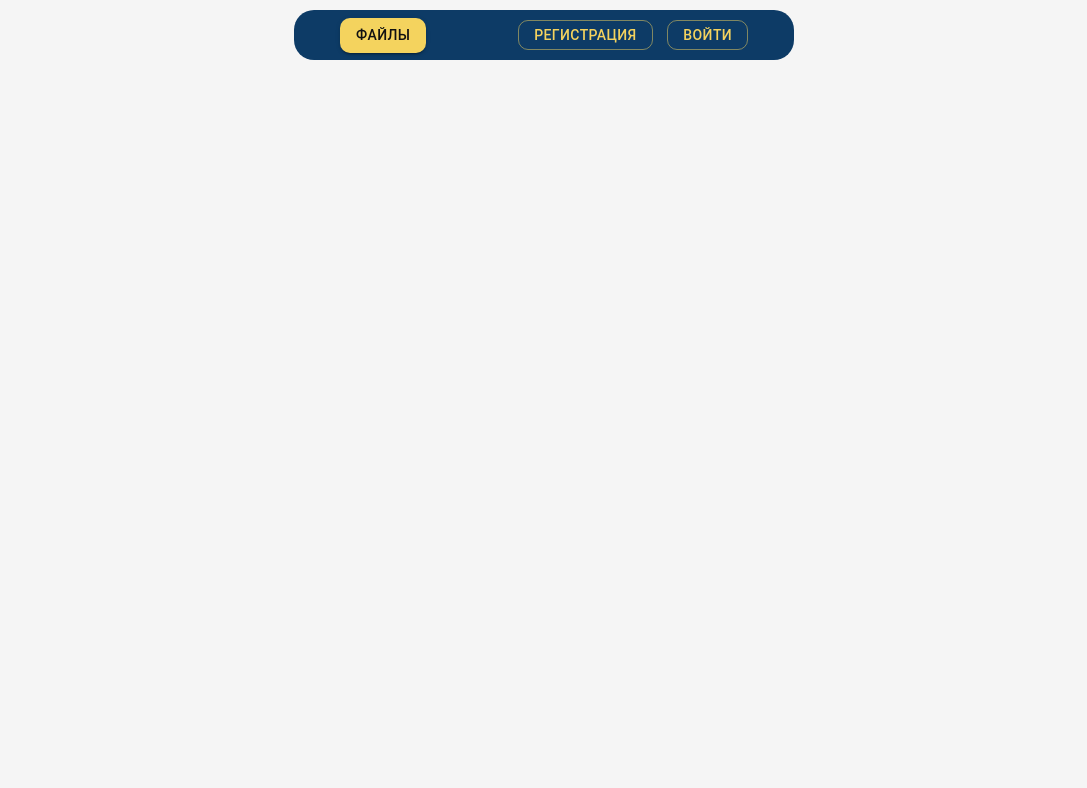
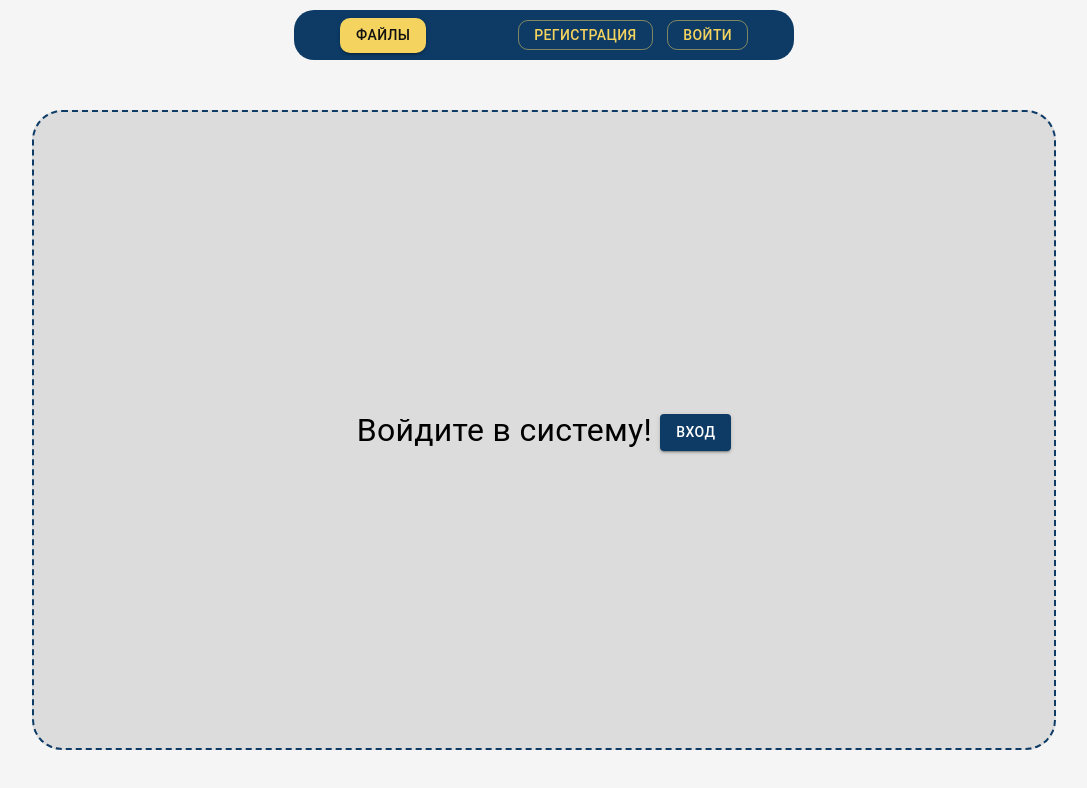
Before and after one commit to 2two2d/IPSTTaskFour, a React (Vite) app: page / in a window 1280 px wide. Shown: the top 788 px of the page, without its empty margins (96-1183 px from the left). Built offline with nearby package versions, Linux system fonts and the light colour scheme.

Commit message:
Начал вёрстку главной страницы

```diff
--- a/src/components/HeaderApp.tsx
+++ b/src/components/HeaderApp.tsx
@@ -23,6 +23,7 @@ const HeaderApp = () => {
                 <Button
                     color={'secondary'}
                     variant={isCurrentPath('/') ? 'contained' : 'outlined'}
+                    onClick={() => navigate('/')}
                 >Файлы</Button>
                 <div id="auth_button_group">
                     { authService.getToken() ?
--- /dev/null
+++ b/src/components/home/NoAuthMessage.tsx
@@ -0,0 +1,17 @@
+import {Button, Typography} from "@mui/material";
+import {useNavigate} from "react-router-dom";
+
+const NoAuthMessage = () => {
+
+    const navigate = useNavigate()
+
+    return (
+        <Typography id="no_auth_message">Войдите в систему! <Button
+            color={'primary'}
+            variant="contained"
+            onClick={() => navigate('/authenticate')}
+        >Вход</Button></Typography>
+    )
+}
+
+export default NoAuthMessage
--- a/src/main.tsx
+++ b/src/main.tsx
@@ -1,15 +1,11 @@
 import ReactDOM from 'react-dom/client'
-import App from './App.tsx'
 import store from "./store/store.ts";
 import {Provider} from "react-redux";
 import {ThemeProvider} from "@mui/material";
 import customTheme from "./theme/ThemeProvider.ts"
 import './style/index.css'
 import {QueryClient, QueryClientProvider} from "@tanstack/react-query";
-import {createBrowserRouter, RouterProvider} from "react-router-dom";
-import HomeView from "./views/HomeView.tsx";
-import RegistrationView from "./views/RegistrationView.tsx";
-import AuthView from "./views/AuthView.tsx";
+import {RouterProvider} from "react-router-dom";
 import router from "./routes.tsx";
 
 const queryClient = new QueryClient({
--- a/src/style/index.css
+++ b/src/style/index.css
@@ -68,3 +68,19 @@
         color: whitesmoke;
     }
 }
+
+#main_board {
+    margin-top: 50px;
+    width: 80vw;
+    height: 80vh;
+    display: flex;
+    justify-content: center;
+    align-items: center;
+    background-color: gainsboro;
+    border-radius: 30px;
+    border: 2px dashed #0D3B66;
+
+    #no_auth_message{
+        font-size: 2em;
+    }
+}
--- a/src/views/HomeView.tsx
+++ b/src/views/HomeView.tsx
@@ -1,8 +1,14 @@
+import authService from "../services/auth.service.ts";
+import NoAuthMessage from "../components/home/NoAuthMessage.tsx";
+
 const HomeView = () => {
 
+    const token: string = authService.getToken()
+
     return (
-        <div>
-
+        <div id="main_board">
+            {token ? <p>123</p>:
+            <NoAuthMessage></NoAuthMessage>}
         </div>
     )
 }
```
